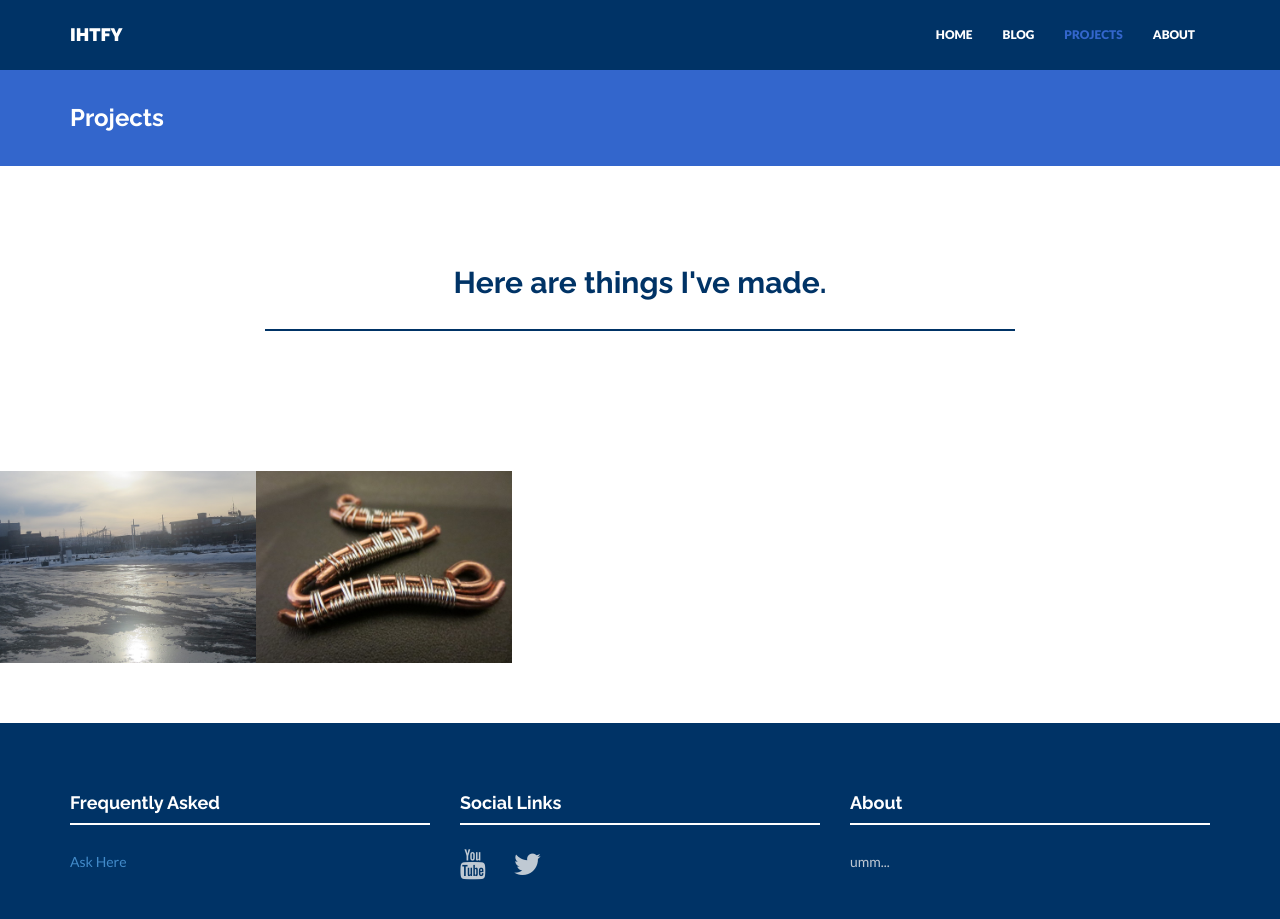
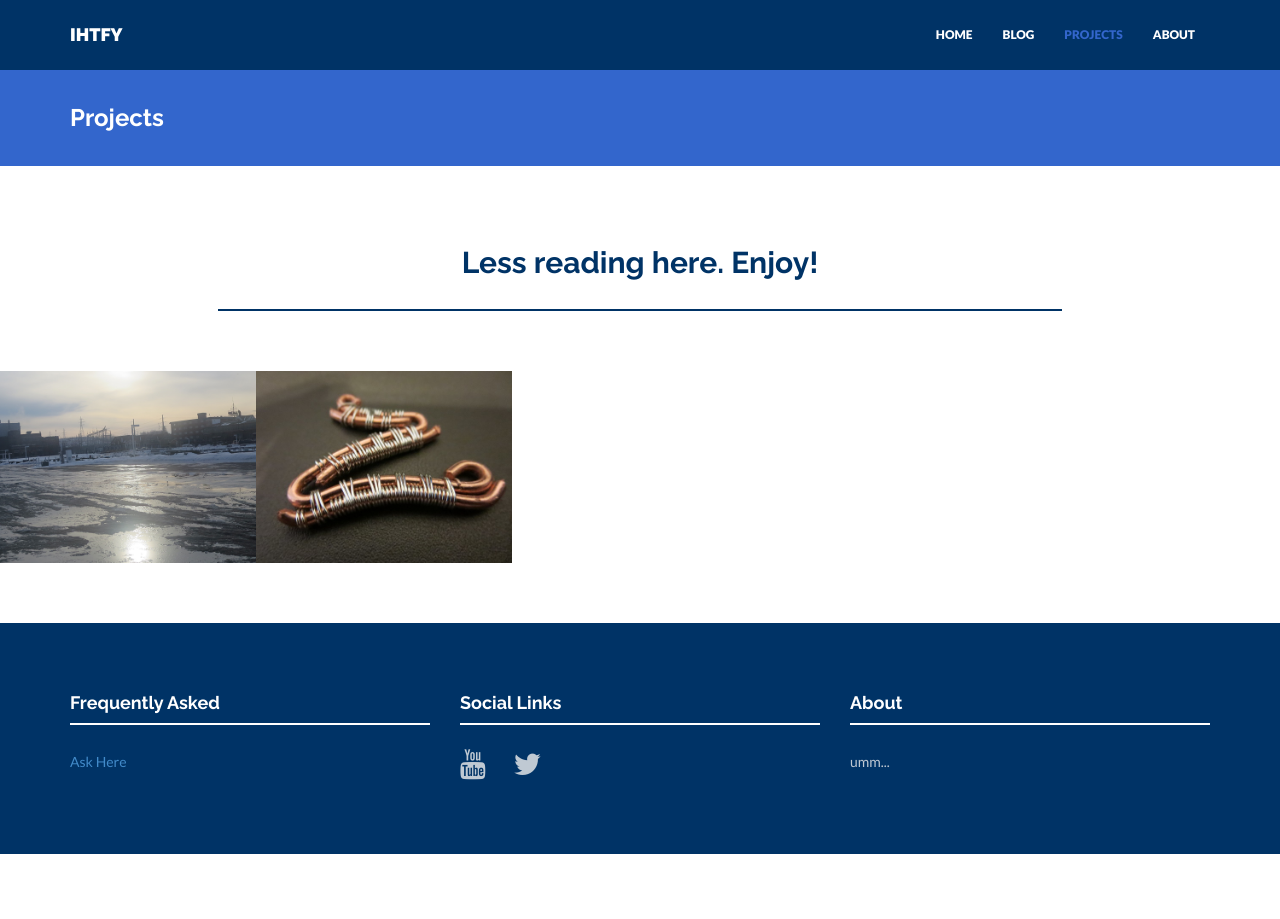
Before and after one commit to IHTFY/-DEFUNCT-frankiemercado.github.io, a Jekyll site: the page built from portfolio.html, in a window 1280 px wide and 954 px high. Shown: the top 919 px of the window. Built offline with Jekyll 4.4.1, drawn with Linux system fonts in a browser that asks for light colours; nearby versions of some CDN libraries.

```diff
--- a/_layouts/project.html
+++ b/_layouts/project.html
@@ -22,7 +22,7 @@
             <div class="hline"></div>
             <p><b>Date:</b> {{ page.date | date: "%b %-d, %Y" }}</p>
             <p><b>Author:</b> {{ page.author }}</p>
-            <p><b>Categories:</b> {{ page.categories }}</p>
+        <!--    <p><b>Categories:</b> {{page.categories}}</p>-->
             <p><b>Tags:</b> {{ page.tags }}</p>
         <!--    <p><b>Client:</b> {{ page.client }}</p>-->
         <!--    <p><b>Website:</b> <a href="{{ page.website }}">{{ page.website }}</a></p>-->
--- a/portfolio.html
+++ b/portfolio.html
@@ -4,12 +4,10 @@
 permalink: /projects/
 ---
 
-<div class="container mtb">
 <div class="row">
 	<div class="col-lg-8 col-lg-offset-2 centered">
-            <h2>Here are things I've made.</h2>
+		<h2>Less reading here. Enjoy!</h2>
 		<br>
 		<div class="hline"></div>
 	</div>
 </div>
-</div><! --/container -->
```
Lines whose indentation alone changed are shown as unchanged.
